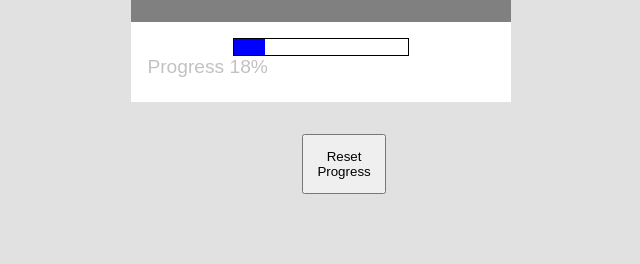
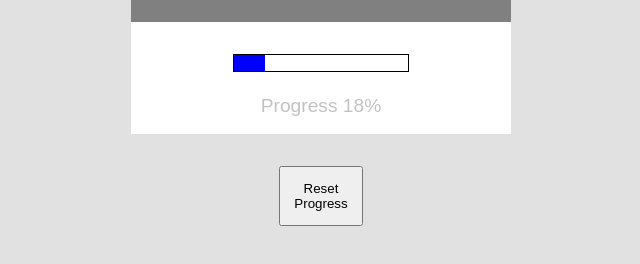
Before and after one commit to halhenke/white-agency, a website: page index.html in a window 1280 px wide. Shown: the part 344-608 px from the top of the page, without its empty margins (319-959 px from the left). Drawn offline with nearby package versions, Linux system fonts and the light colour scheme; files that its build step writes are made by us from their sources; files whose address does not match are found by name.

Commit message:
Tweak vertical spacing

```diff
--- a/src/styles/main.sass
+++ b/src/styles/main.sass
@@ -30,6 +30,7 @@ body
         @include horizontal-style
         width: 10%
         padding: 2em
+        display: table
         button
           padding: 1em
       .header
@@ -49,9 +50,9 @@ body
         clear: both
         padding: 1em
         background-color: white
-        height: 3em
+        height: 5em
         .progress-bar
-          margin: auto
+          margin: 1em auto
           width: 50%
           height: 1em
           background-color: white
@@ -64,3 +65,5 @@ body
         .progress-message
           font-size: 1.2em
           @include progress-font
+          text-align: center
+          padding: 0.4em 0
```
